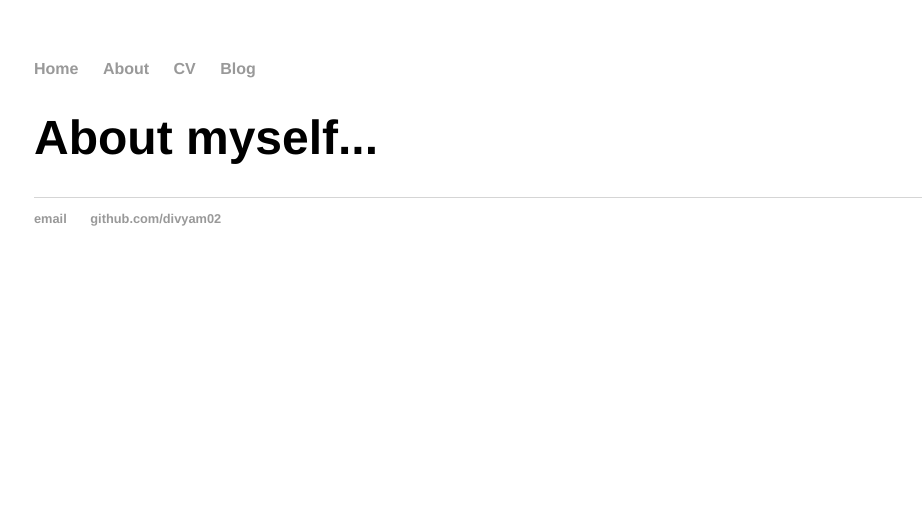
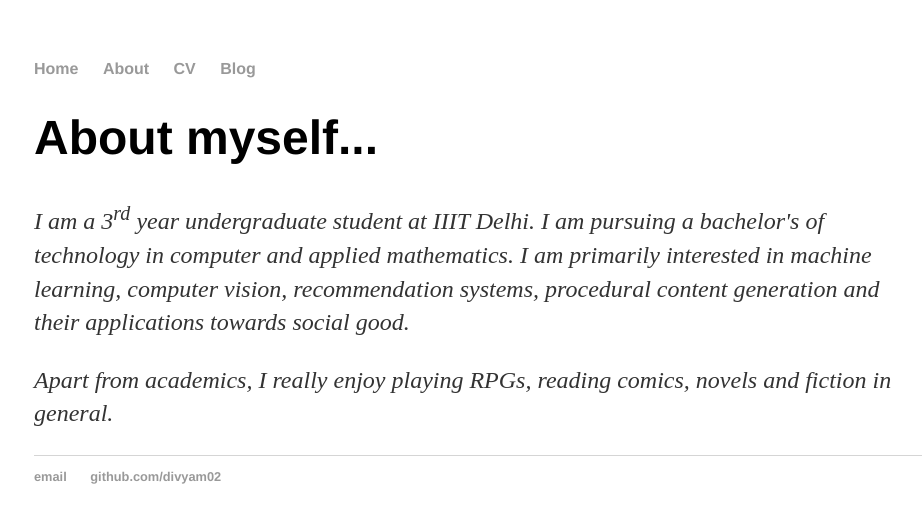
Before and after one commit to divyam02/divyam02_backup.github.io, a Jekyll site: the page built from about/index.html, in a window 1280 px wide. Shown: the top 523 px of the page, without its empty margins (158-1080 px from the left). Built offline with Jekyll 4.4.1, drawn with Linux system fonts in a browser that asks for light colours.

Commit message:
Update index.html

```diff
--- a/about/index.html
+++ b/about/index.html
@@ -4,5 +4,8 @@ title: Divyam Anshumaan
 ---
 <div class="blurb">
 	<h1>About myself...</h1>
-	<p><em></em><a href="/about"></a></p>
+	<p><em>I am a 3<sup>rd</sup> year undergraduate student at IIIT Delhi. I am pursuing a bachelor's of technology in computer and
+		applied mathematics. I am primarily interested in machine learning, computer vision, recommendation
+		systems, procedural content generation and their applications towards social good.</em><a href="/about"></a></p>
+	<p><em>Apart from academics, I really enjoy playing RPGs, reading comics, novels and fiction in general.</em><a href="/about"></a></p>
 </div><!-- /.blurb -->
```
